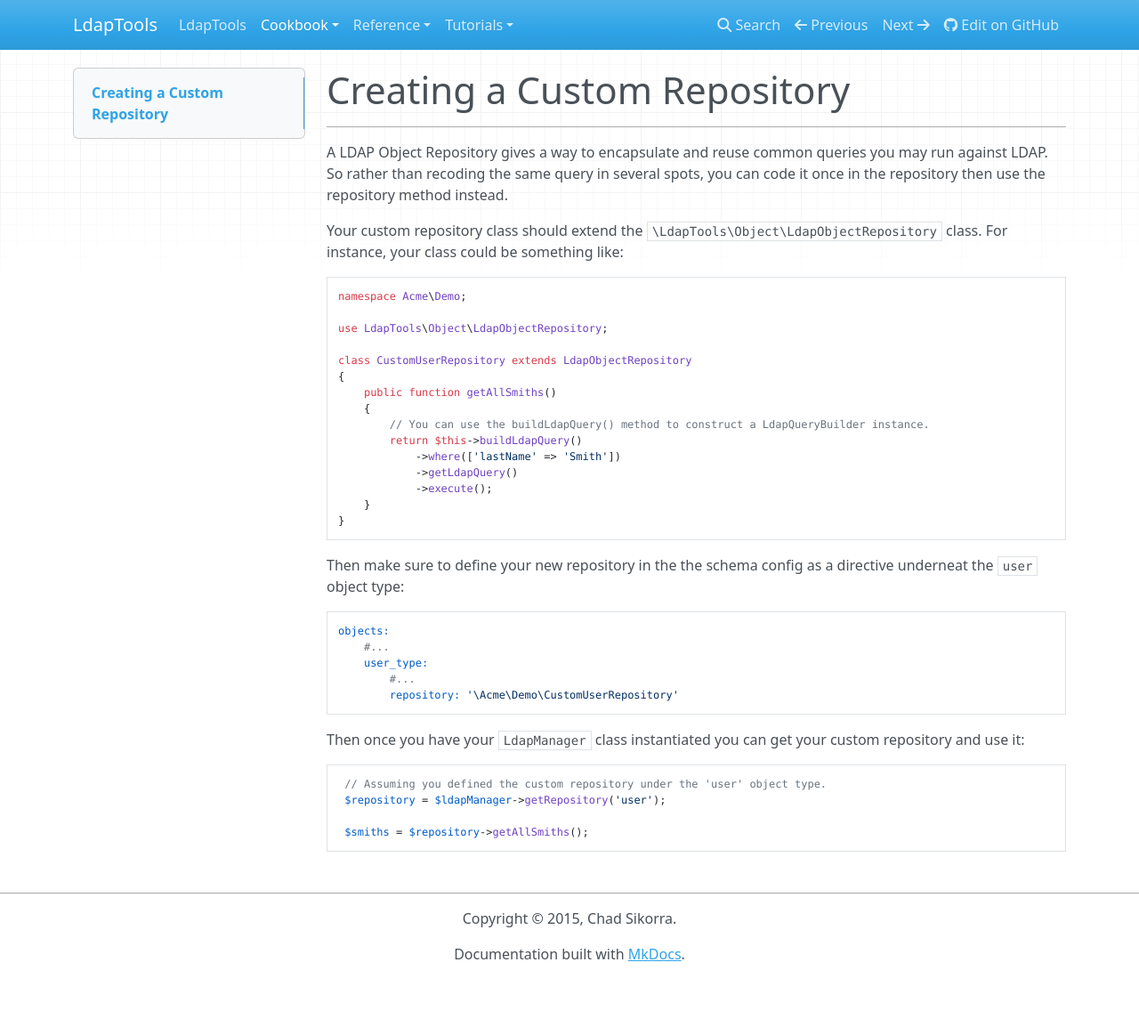
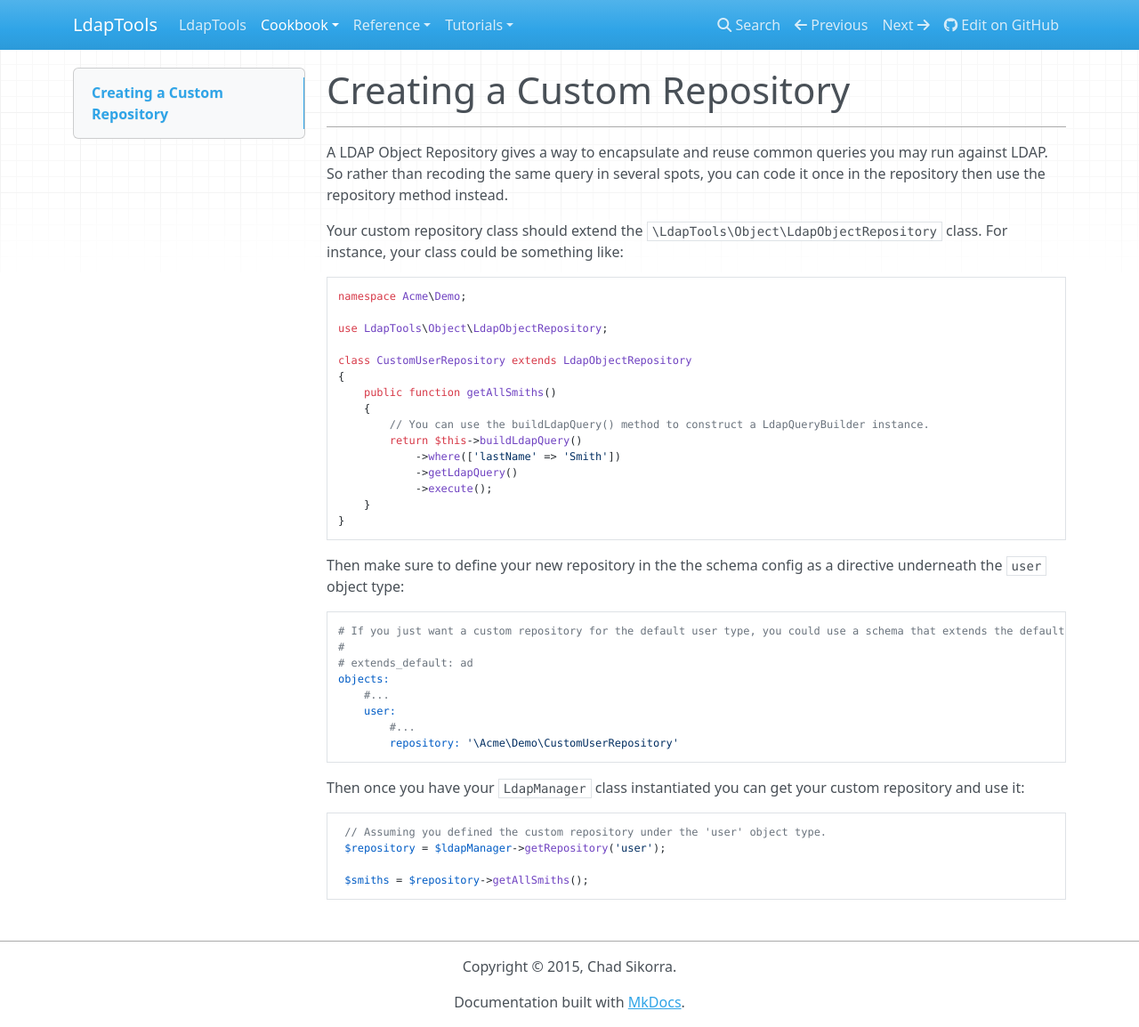
Before and after one commit to ldaptools/ldaptools, an MkDocs documentation site: the page built from docs/en/cookbook/Creating-a-Custom-Repository.md, in a window 1280 px wide and 1154 px high. Shown: the whole window at 89% size. Built offline with MkDocs 1.6.1, drawn with Linux system fonts in a browser that asks for light colours; nearby versions of some CDN libraries.

Commit message:
Minor doc corrections.

````diff
--- a/docs/en/cookbook/Creating-a-Custom-Repository.md
+++ b/docs/en/cookbook/Creating-a-Custom-Repository.md
@@ -25,12 +25,15 @@ class CustomUserRepository extends LdapObjectRepository
 }
 ```
 
-Then make sure to define your new repository in the the schema config as a directive underneat the `user` object type:
+Then make sure to define your new repository in the the schema config as a directive underneath the `user` object type:
 
 ```yaml
+# If you just want a custom repository for the default user type, you could use a schema that extends the default...
+#
+# extends_default: ad
 objects:
     #...
-    user_type:
+    user:
         #...
         repository: '\Acme\Demo\CustomUserRepository'
 ```
````
